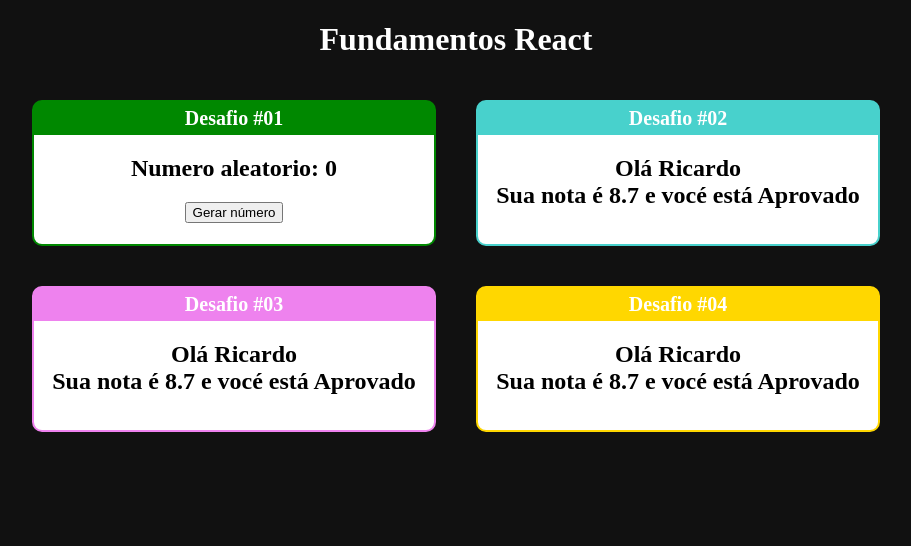
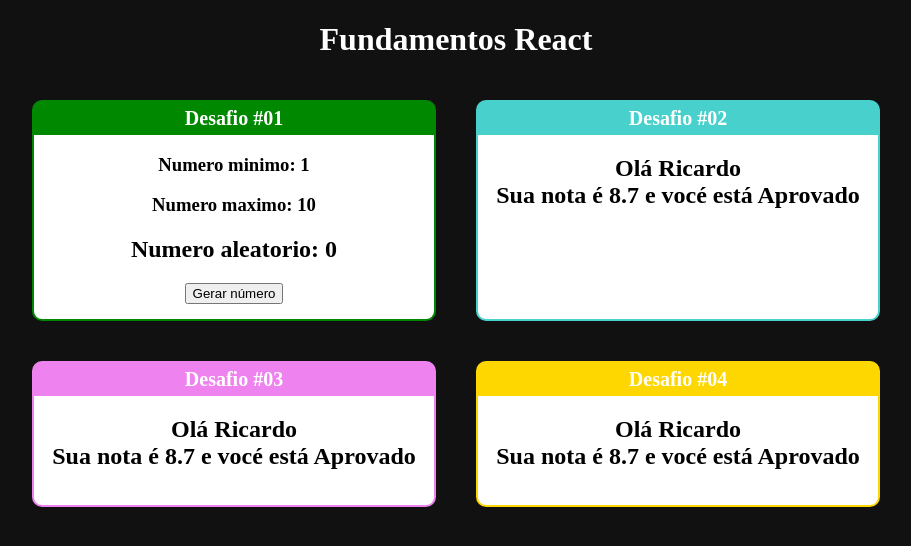
Before and after one commit to KeylaneSilva/fundamentos-react2, a React (Create React App) app: page / in a window 1280 px wide. Shown: the top 546 px of the page, without its empty margins (184-1095 px from the left). Built offline with nearby package versions, Linux system fonts and the light colour scheme.

Commit message:
refatorando

```diff
--- a/src/components/aleatorio/Aleatorio.jsx
+++ b/src/components/aleatorio/Aleatorio.jsx
@@ -9,10 +9,11 @@ export default function Aleatorio(props) {
         const num = Math.floor(Math.random()*(max-min)+min)
         // setando no h2
         const res = document.getElementById('numero').innerHTML = num
-
     }
     return (
         <div>
+            <h3>Numero minimo: {props.min} </h3>
+            <h3>Numero maximo: {props.max} </h3>
             <h2>Numero aleatorio: <span id="numero">0</span> </h2>
             <button onClick={gerarNumero}>Gerar número</button>
         </div>
```
